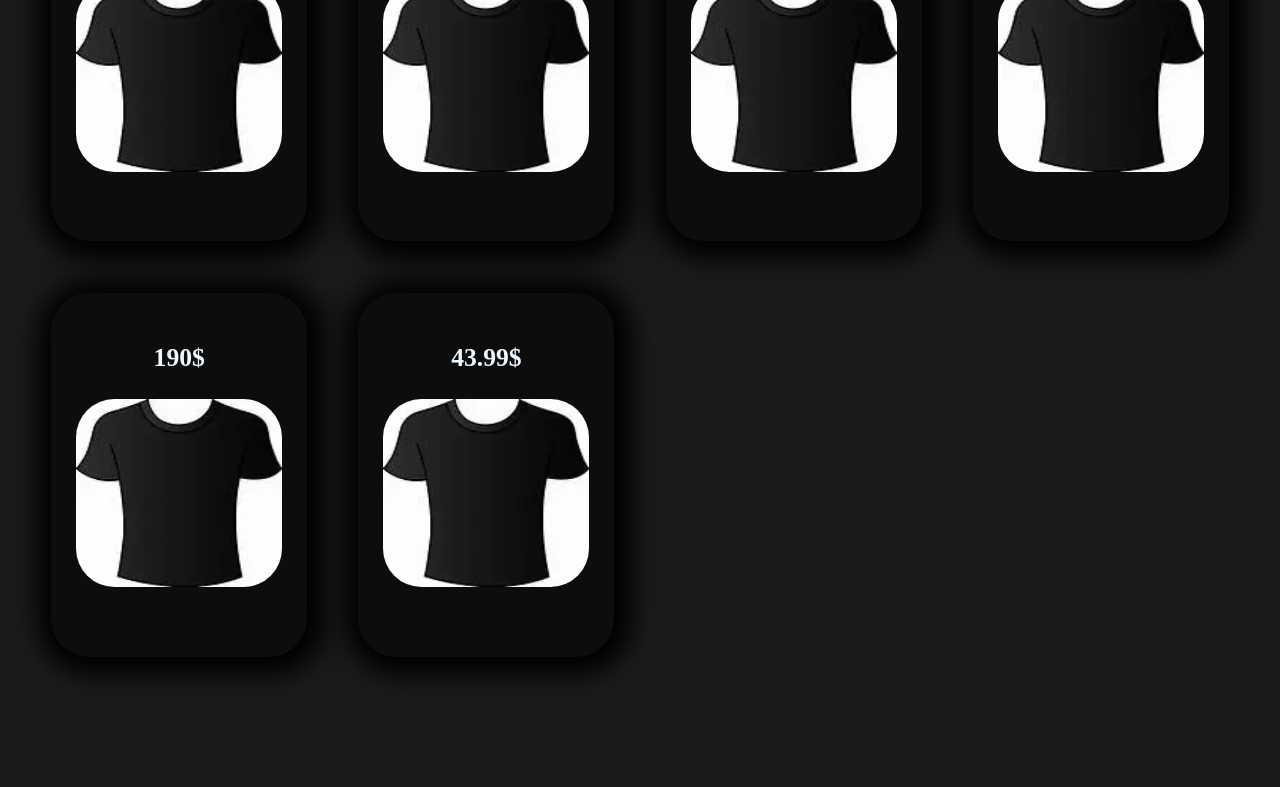
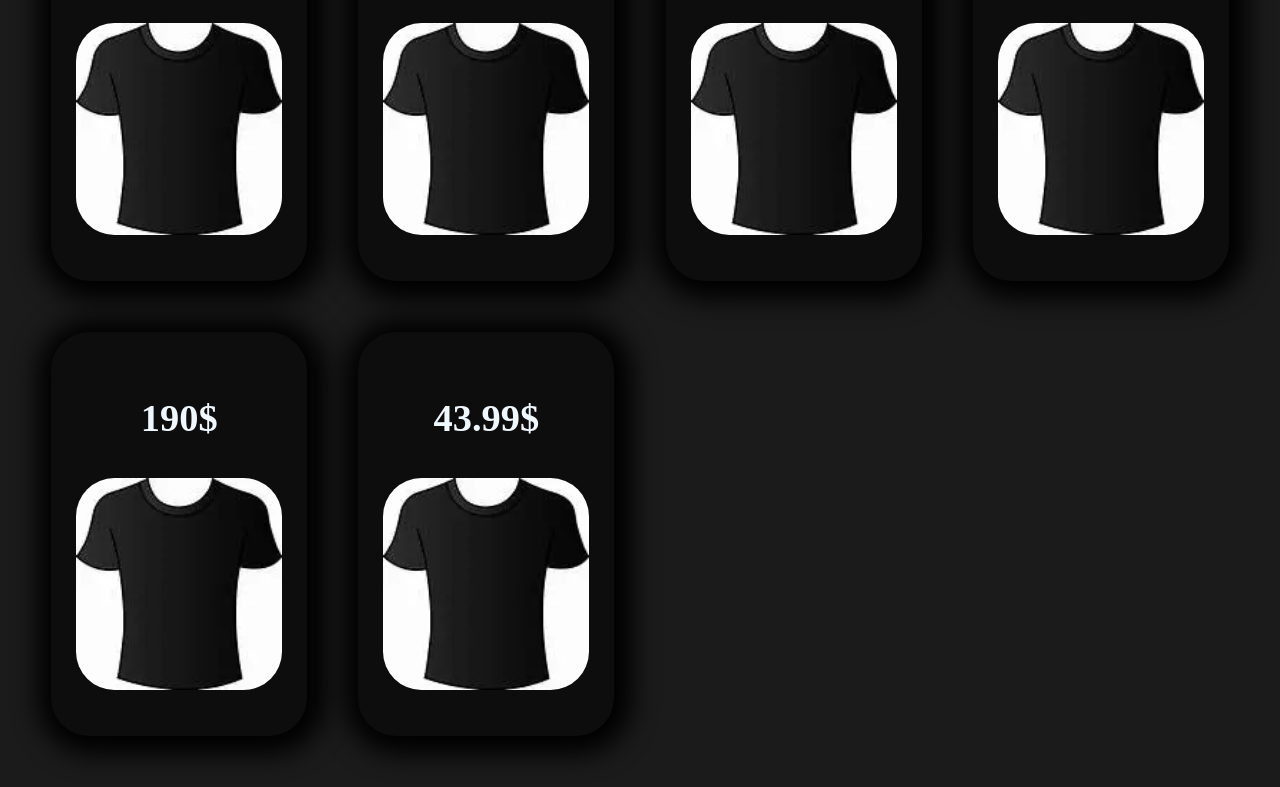
Before and after one commit to Namelessiety/zzxtestshop, a plain HTML site: page index.html in a window 1280 px wide. Shown: the part 305-1092 px from the top of the page. Before the commit the page ends 1013 px from the top, so only its background shows below. Drawn offline with Linux system fonts and the light colour scheme.

Commit message:
removed size limit for very large screens that i had initially set

```diff
--- a/styles.css
+++ b/styles.css
@@ -50,7 +50,7 @@ body {
   color: aliceblue;
   font-weight: bolder;
   text-align: center;
-  font-size: 2vw;
+  font-size: 3vw;
   position: relative;
   left: 50%;
   transform: translateX(-50%);
@@ -64,14 +64,6 @@ body {
     font-size: 0.5em;
   }
 }
-@media only screen and (min-width: 900px) {
-  .cards,
-  .img {
-    max-width: 25em;
-    max-height: 25em;
-    grid-gap: 20px;
-  }
-}
 
 a:link,
 a:hover,
```
